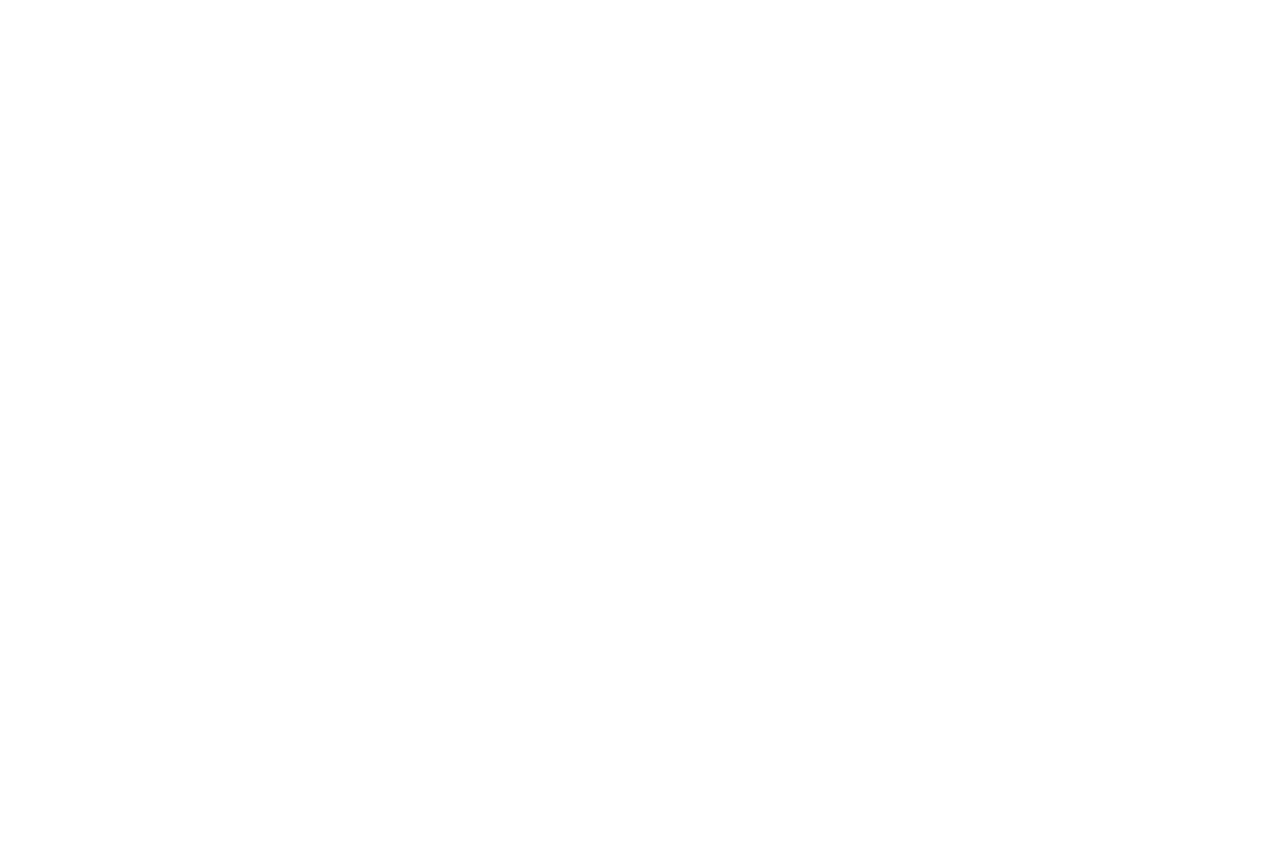
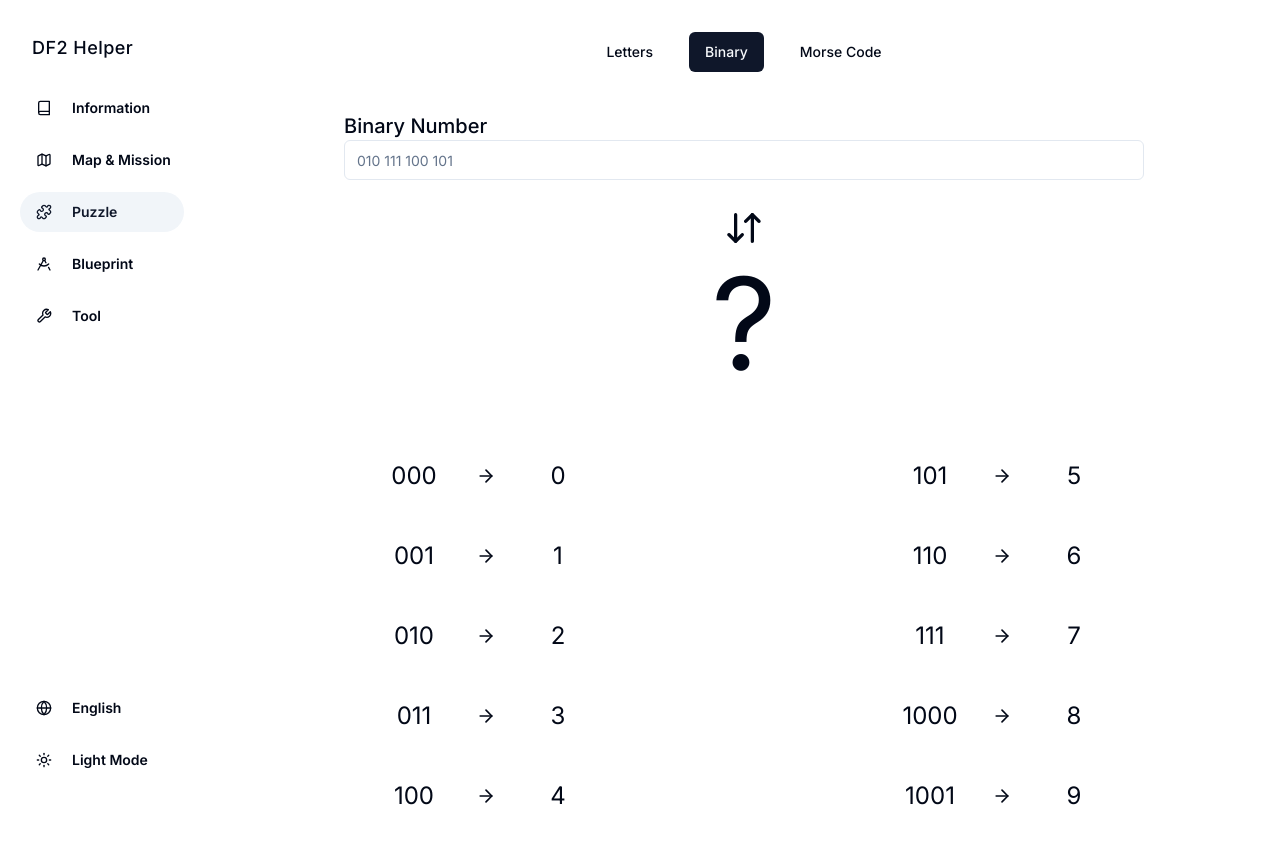
Before and after one commit to Oscar0159/df2-helper, a Next.js app: page /en/puzzle/binary in a window 1280 px wide. Before the commit this address had no page. Shown: the top 844 px of the page. Before the commit the page ends 800 px from the top, so only its background shows below. Built offline with nearby package versions, Linux system fonts and the light colour scheme.

Commit message:
Add binary conversion page

```diff
--- /dev/null
+++ b/src/app/[locale]/puzzle/(convert)/binary/page.tsx
@@ -0,0 +1,5 @@
+import Digital from './binary';
+
+export default function Page() {
+    return <Digital />;
+}
```
